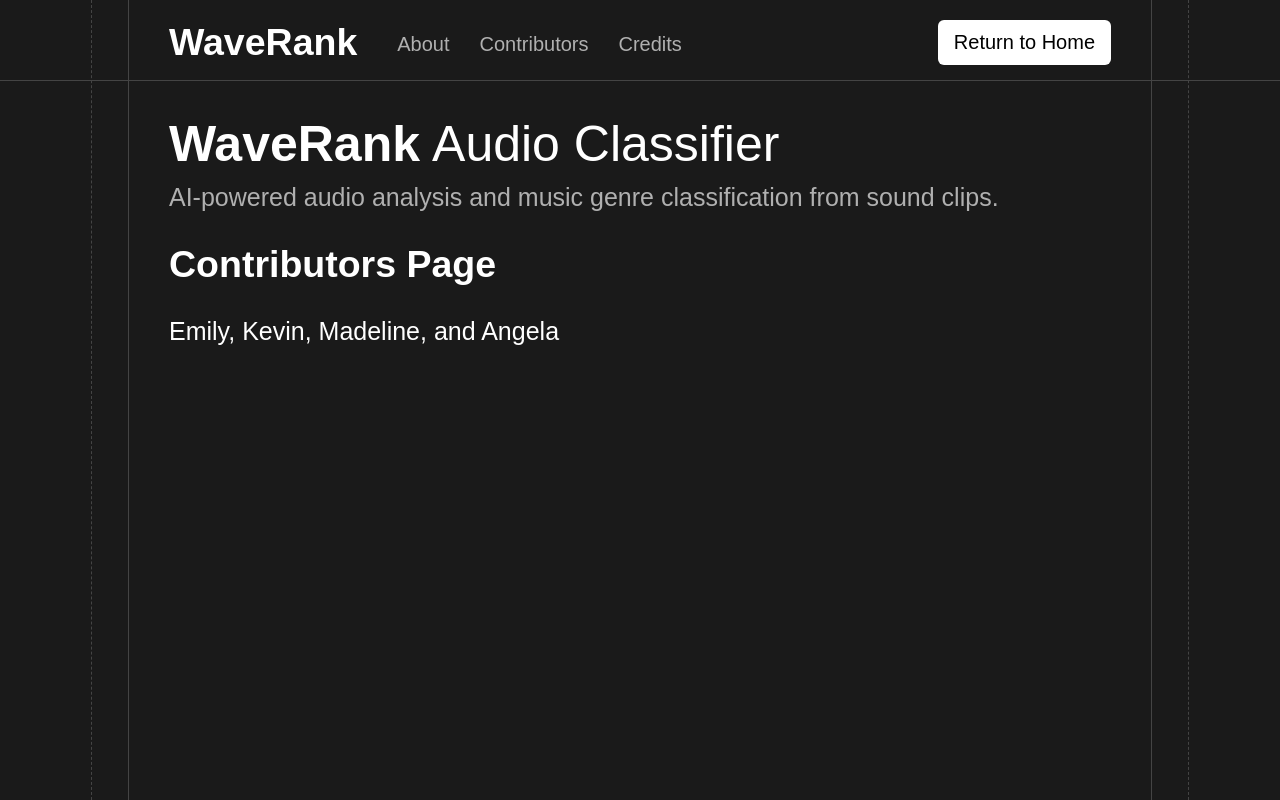
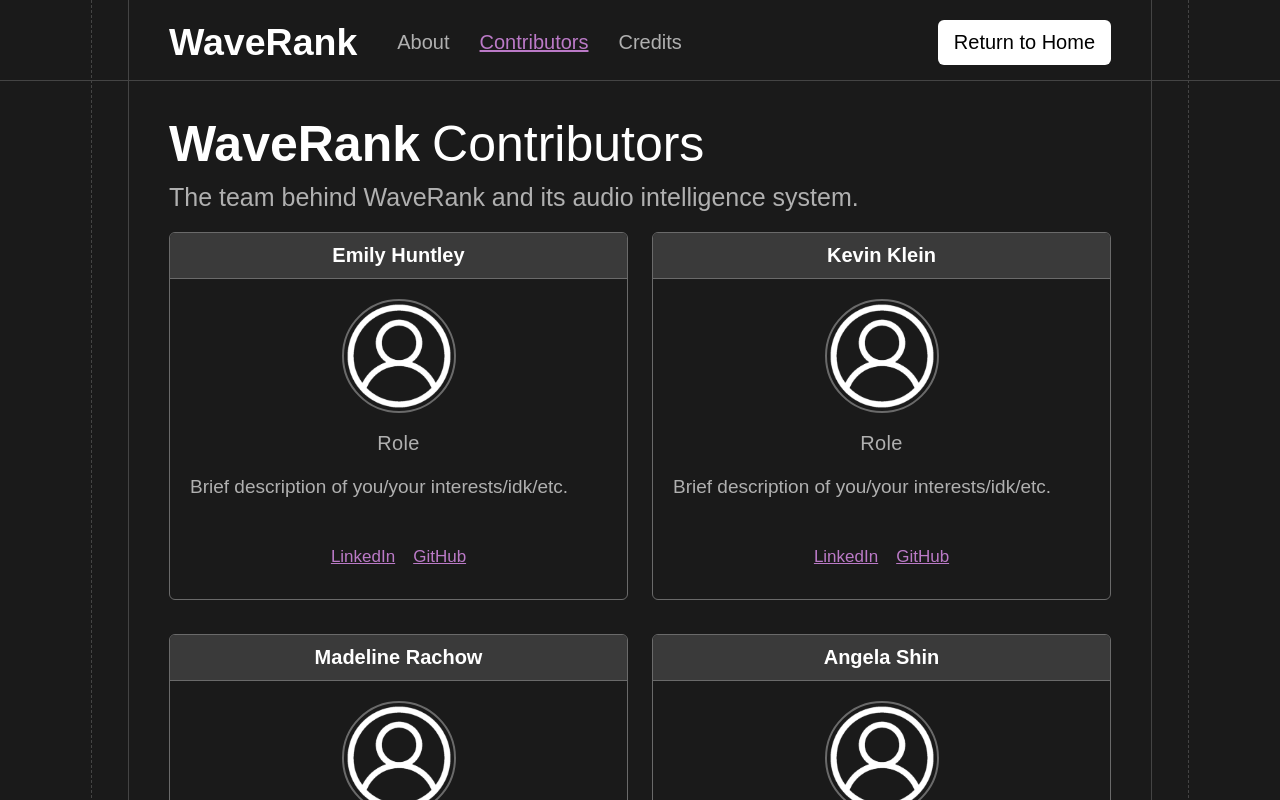
Before and after one commit to WaveRank/waverank, a React (Vite) app in the folder webapp/client/: page /contributors in a window 1280 px wide. Shown: the top 800 px of the page. Built offline with nearby package versions, Linux system fonts and the light colour scheme; a web font is replaced by a local one.

Commit message:
Further styling for popup & contributors page

```diff
--- a/webapp/client/src/App.css
+++ b/webapp/client/src/App.css
@@ -88,16 +88,17 @@ html, body {
     margin-left: auto;
 }
 
-.navButtons button {
+.navButtons a {
     background: none;
     border: none;
     color: #b0b0b0;
     font-size: 1rem;
     cursor: pointer;
     padding: 0;
+    text-decoration: none;
 }
 
-.navButtons button:hover {
+.navButtons a:hover {
     color: white;
 }
 
@@ -108,6 +109,11 @@ html, body {
     border: 1px solid #6a6a6a;
     border-radius: 6px;
     padding: 0.55rem 0.8rem !important;
+}
+
+.navButton.active {
+    color: #bb7ac7;
+    text-decoration: underline;
 }
 
 /* ----- HEADER SECTION ----- */
--- a/webapp/client/src/App.jsx
+++ b/webapp/client/src/App.jsx
@@ -1,4 +1,4 @@
-import { Routes, Route, Link } from "react-router-dom";
+import { Routes, Route, NavLink } from "react-router-dom";
 import HomePage from "./pages/HomePage";
 import AboutPage from "./pages/AboutPage";
 import ContributorsPage from "./pages/ContributorsPage";
@@ -15,22 +15,14 @@ export default function App() {
                     <h2>WaveRank</h2>
 
                     <div className="navButtons">
-                        <Link to="/about"><button>About</button></Link>
-                        <Link to="/contributors"><button>Contributors</button></Link>
-                        <Link to="/credits"><button>Credits</button></Link>
-                        <Link to="/"><button className="homeButton">Return to Home</button></Link>
+                        <NavLink to="/about" className={({ isActive }) => isActive ? "navButton active" : "navButton"}>About</NavLink>
+                        <NavLink to="/contributors" className={({ isActive }) => isActive ? "navButton active" : "navButton"}>Contributors</NavLink>
+                        <NavLink to="/credits" className={({ isActive }) => isActive ? "navButton active" : "navButton"}>Credits</NavLink>
+                        <NavLink to="/" className="homeButton">Return to Home</NavLink>
                     </div>
                 </div>
 
                 <div className="navDivider"></div>
-
-                <div className="header">
-                    <div className="headerTitle">
-                        <h1>WaveRank</h1>
-                        <h1>Audio Classifier</h1>
-                    </div>
-                    <p>AI-powered audio analysis and music genre classification from sound clips.</p>
-                </div>
 
                 <Routes>
                     <Route path="/" element={<HomePage/>}/>
--- a/webapp/client/src/components/AnalysisData.jsx
+++ b/webapp/client/src/components/AnalysisData.jsx
@@ -1,9 +1,9 @@
+import { useEffect, useState } from 'react';
 import { prepareGenreData, getMagmaColor, formatPercentage } from '../utils/analysisHelpers';
 // Temporary static data from the demo song
-import demo_data from '../../public/demo_test_results.json';
-import waveform from '../../public/demo_waveform.png';
-import frequency from '../../public/demo_frequency_spectrum.png';
-import spectrogram from '../../public/demo_spectrogram.png';
+const waveform = '/demo_waveform.png';
+const frequency = '/demo_frequency_spectrum.png';
+const spectrogram = '/demo_spectrogram.png';
 
 // Helper for genre analysis bar graph
 function GenreBar({ genre, value }) {
@@ -33,7 +33,19 @@ function GenreBar({ genre, value }) {
 
 // Analysis Summary Box: Contains input song's percentage results for genres
 export function AnalysisSummary({ status }) {
-    const sortedGenres = prepareGenreData(demo_data, "demo_song.mp3");
+    const [demoData, setDemoData] = useState(null);
+
+    useEffect(() => {
+        fetch('/demo_test_results.json')
+            .then((response) => response.json())
+            .then((data) => setDemoData(data));
+    }, []);
+
+    if (!demoData) {
+        return <div className="boxContainer">Loading...</div>;
+    }
+
+    const sortedGenres = prepareGenreData(demoData, "demo_song.mp3");
 
     return (
         <div className="boxContainer">
--- a/webapp/client/src/components/InputBox.jsx
+++ b/webapp/client/src/components/InputBox.jsx
@@ -66,9 +66,8 @@ export default function InputBox( {onUploadResult} ) {
                             a CNN trained on spectrogram features.
                             Max size {formatMB(MAX_CONTENT_SIZE, 0)}.
                         </p>
-                        <input type="file" accept={ALLOWED_EXTENSIONS.join(',')} onChange={onFileChange}/>
-                        <button onClick={onUploadFile} disabled={!canUpload}>Upload!</button>
-                        <AudioFileDetails selectedFile={selectedFile} isValidSize={isValidSize} maxContentSize = {MAX_CONTENT_SIZE}/>
+                        <input className="fileInput" type="file" accept={ALLOWED_EXTENSIONS.join(',')} onChange={onFileChange}/>
+                        <button className="uploadButton" onClick={onUploadFile} disabled={!canUpload}>Upload!</button>
                     </div>
                 </div>
             )}
--- a/webapp/client/src/pages/AboutPage.jsx
+++ b/webapp/client/src/pages/AboutPage.jsx
@@ -1,5 +1,11 @@
 export default function AboutPage() {
     return (
-        <h2>About Page</h2>
+        <div className="header">
+                <div className="headerTitle">
+                    <h1>WaveRank</h1>
+                    <h1>Audio Classifier</h1>
+                </div>
+                <p>AI-powered audio analysis and music genre classification from sound clips</p>
+        </div>
     );
 };
--- a/webapp/client/src/pages/ContributorsPage.jsx
+++ b/webapp/client/src/pages/ContributorsPage.jsx
@@ -1,8 +1,64 @@
+
+import "../styles/contributors.css";
+
+const contributors = [
+    {
+        name: "Emily Huntley",
+        role: "Role",
+        description: "Brief description of you/your interests/idk/etc.",
+        linkedin: "#",
+        github: "#",
+    },
+    {
+        name: "Kevin Klein",
+        role: "Role",
+        description: "Brief description of you/your interests/idk/etc.",
+        linkedin: "#",
+        github: "#",
+    },
+    {
+        name: "Madeline Rachow",
+        role: "Role",
+        description: "Brief description of you/your interests/idk/etc.",
+        linkedin: "#",
+        github: "#",
+    },
+    {
+        name: "Angela Shin",
+        role: "Role",
+        description: "Brief description of you/your interests/idk/etc.",
+        linkedin: "#",
+        github: "#",
+    },
+];
+
 export default function ContributorsPage() {
     return (
-        <div>
-            <h2>Contributors Page</h2>
-            <p>Emily, Kevin, Madeline, and Angela</p>
-        </div>
+        <>
+            <div className="header">
+                <div className="headerTitle">
+                    <h1>WaveRank</h1>
+                    <h1>Contributors</h1>
+                </div>
+                <p>The team behind WaveRank and its audio intelligence system.</p>
+            </div>
+            <div className="contributorsGrid">
+                {contributors.map((member, index) => (
+                        <div className="contributorsContainer" key={index}>
+                            <h3 className="contributorsHeader">{member.name}</h3>
+                            <div className="contributorsContent">
+                                <img className="contributorImage" src="/contributor.png" alt={`${member.name} profile`}/>
+                                <p className="contributorRole">{member.role}</p>
+                                <p>{member.description}</p>
+                                {/* To be replaced with icons */}
+                                <div className="contributorLinks">
+                                    <a className="contributorLink" href={member.linkedin} target="_blank" rel="noreferrer">LinkedIn</a>
+                                    <a className="contributorLink" href={member.github} target="_blank" rel="noreferrer">GitHub</a>
+                                </div>
+                            </div>
+                        </div>
+                    ))}
+            </div>
+        </>
     );
-};
+}
--- a/webapp/client/src/pages/CreditsPage.jsx
+++ b/webapp/client/src/pages/CreditsPage.jsx
@@ -1,5 +1,11 @@
 export default function CreditsPage() {
     return (
-        <h2>Credits Page</h2>
+        <div className="header">
+                <div className="headerTitle">
+                    <h1>WaveRank</h1>
+                    <h1>Credits</h1>
+                </div>
+                <p>Acknowleding the tools, libraries, and resources that made WaveRank possible.</p>
+        </div>
     );
 };
--- a/webapp/client/src/pages/HomePage.jsx
+++ b/webapp/client/src/pages/HomePage.jsx
@@ -22,6 +22,14 @@ export default function HomePage() {
     };
 
     return (
+        <>
+            <div className="header">
+                <div className="headerTitle">
+                    <h1>WaveRank</h1>
+                    <h1>Audio Classifier</h1>
+                </div>
+                <p>AI-powered audio analysis and music genre classification from sound clips.</p>
+            </div>
             <div>
                 <div className="body">
 
@@ -38,5 +46,6 @@ export default function HomePage() {
 
                 </div>
             </div>
+        </>
     );
 };
--- /dev/null
+++ b/webapp/client/src/styles/contributors.css
@@ -0,0 +1,105 @@
+/* ----- CONTRIBUTORS CORE ----- */
+.contributorsGrid {
+    display: grid;
+    grid-template-columns: repeat(2, 1fr);
+    gap: 24px;
+    padding-top: 10px;
+}
+
+.contributorsContainer {
+    border: 1px solid #6a6a6a;
+    border-radius: 6px;
+    background-color: #1a1a1a;
+    color: white;
+    overflow: hidden;
+    display: flex;
+    flex-direction: column;
+    flex: 1;
+    min-height: 350px;
+    margin-top: 10px;
+}
+
+.contributorsHeader {
+    background-color: #3a3a3a;
+    margin: 0;
+    padding: 0.55rem 0.9rem;
+    font-size: 1rem;
+    border-bottom: 1px solid #6a6a6a;
+    text-align: center;
+}
+
+.contributorLabel {
+    text-align: center;
+    margin: -20px;
+    letter-spacing: 0.5px;
+}
+
+/* ----- CONTENT & TYPOGRAPHY ----- */
+.contributorsContent {
+    padding: 0rem 1rem;
+    font-size: 0.95rem;
+}
+
+.contributorsContent p {
+    margin-top: 15px;
+}
+
+.contributorsContent h3 {
+    font-size: 2rem;
+    font-weight: 500;
+    margin: -10px 0px;
+    letter-spacing: 0.5px;
+}
+
+.contributorDivider {
+    height: 1px;
+    background-color: #6a6a6a;
+    margin: 1rem -1rem;
+    width: calc(100% + 2rem);
+}
+
+/* OTHER */
+.contributorImage {
+    width: 110px;
+    height: 110px;
+    border-radius: 50%;
+    display: block;
+    margin: 1rem auto 0.5rem auto;
+    border: 2px solid #6a6a6a;
+}
+
+.contributorRole {
+    text-align: center;
+    margin: 0.25rem 0 0.75rem 0;
+    font-size: 1rem;
+    letter-spacing: 0.4px;
+}
+
+.contributorsContent p {
+    margin-top: 0.75rem;
+    line-height: 1.5;
+    color: #b0b0b0;
+
+}
+
+.contributorLinks {
+    display: flex;
+    justify-content: center;
+    gap: 16px;
+    margin-top: auto;
+    padding: 1rem 0 1.25rem 0;
+}
+
+.contributorLink {
+    color: #bb7ac7;
+    text-decoration: none;
+    font-size: 0.85rem;
+    padding: 6px 0px;
+    border-radius: 4px;
+    border: 1px solid transparent;
+    text-decoration: underline;
+}
+
+.contributorLink:hover {
+    color: #d64992;
+}
--- a/webapp/client/src/styles/popup.css
+++ b/webapp/client/src/styles/popup.css
@@ -1,5 +1,5 @@
 /* ----- POPUP ----- */
-.popupOverlay {
+/* .popupOverlay {
     position: fixed;
     top: 0;
     left: 0;
@@ -31,4 +31,120 @@
     color: #b0b0b0;
     font-size: 1rem;
     cursor: pointer;
+} */
+
+/* ----- POPUP OVERLAY ----- */
+.popupOverlay {
+    position: fixed;
+    inset: 0;
+    background: #1a1a1a85;
+    backdrop-filter: blur(10px);
+    display: flex;
+    justify-content: center;
+    align-items: center;
+    z-index: 1000;
 }
+
+/* ----- POPUP ----- */
+.popupBox {
+    position: relative;
+    width: 100%;
+    max-width: 520px;
+    padding: 2rem;
+    border-radius: 20px;
+    background: #1a1a1a;
+    border: 1px solid #444444;
+}
+
+/* ----- TEXT ----- */
+.popupBox h2 {
+    margin: 0 0 0.75rem;
+    font-size: 1.6rem;
+    letter-spacing: -0.02em;
+}
+
+.popupBox p {
+    margin-bottom: 1.5rem;
+    color: #b0b0b0;
+    line-height: 1.6;
+    font-size: 0.95rem;
+}
+
+/* ----- FILE INPUT ----- */
+.fileInput {
+    width: 100%;
+    margin-bottom: 1.25rem;
+    padding: 0.9rem 1rem;
+    border-radius: 14px;
+    border: 1px solid #44444477;
+    background: rgba(255, 255, 255, 0.04);
+    color: #b0b0b0;
+    font-size: 0.95rem;
+    box-sizing: border-box;
+}
+
+.fileInput:hover {
+    border-color: #721f81;
+    background: #38383885;
+}
+
+.fileInput::file-selector-button {
+    margin-right: 1rem;
+    border: none;
+    border-radius: 10px;
+    padding: 0.7rem 1rem;
+    background: #721f8179;
+    color: white;
+    font-weight: 500;
+    cursor: pointer;
+}
+
+.fileInput::file-selector-button:hover {
+    background: #a147b179;
+}
+
+/* ----- UPLOAD BUTTON ----- */
+.uploadButton {
+    width: 100%;
+    border: none;
+    border-radius: 14px;
+    padding: 0.95rem 1.2rem;
+    font-size: 1rem;
+    font-weight: 600;
+    color: white;
+    background: #721f8179;
+    cursor: pointer;
+}
+
+.uploadButton:hover:not(:disabled) {
+    background: #a147b179;
+}
+
+.uploadButton:disabled {
+    opacity: 0.45;
+    cursor: not-allowed;
+}
+
+/* ----- CLOSE BUTTON ----- */
+.closeButton {
+    position: absolute;
+    top: 1rem;
+    right: 1rem;
+    width: 36px;
+    height: 36px;
+    border: none;
+    border-radius: 10px;
+    background: rgba(255, 255, 255, 0.04);
+    color: #b0b0b0;
+    font-size: 0.95rem;
+    font-weight: 600;
+    cursor: pointer;
+    display: flex;
+    align-items: center;
+    justify-content: center;
+}
+
+.closeButton:hover {
+    background: rgba(255, 255, 255, 0.116);
+    color: white;
+}
```
Also changed, not shown: webapp/client/public/contributor.png (added). Lines whose indentation alone changed are shown as unchanged.
